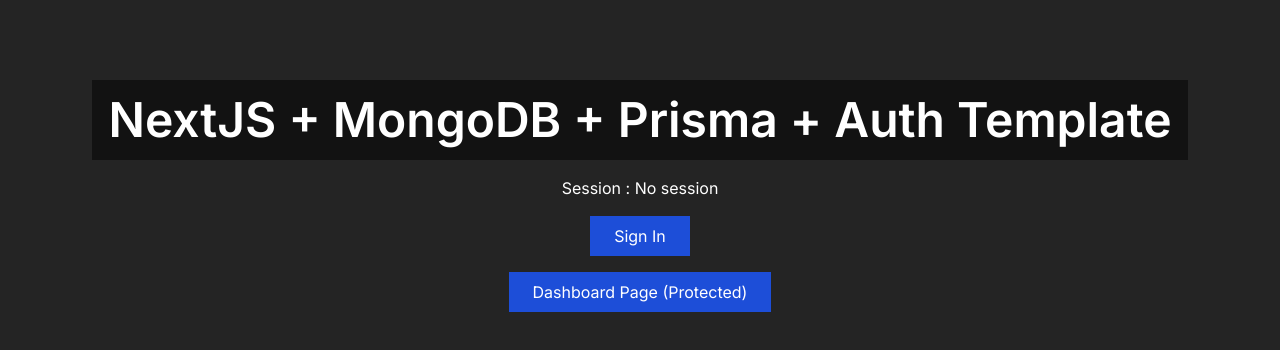
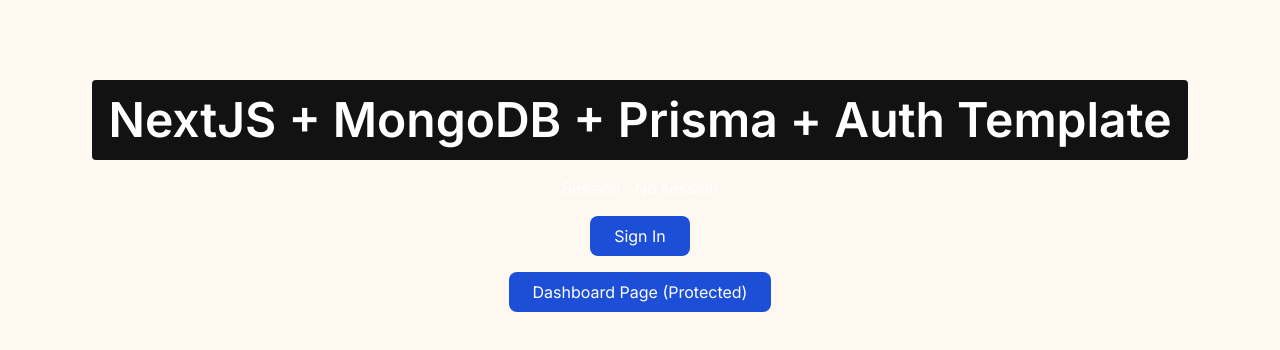
Before and after one commit to mmvergara/diwata-pet-overload, a Next.js app: page / in a window 1280 px wide. Shown: the top 350 px of the page. Built offline with nearby package versions, Linux system fonts and the light colour scheme; no server answers.

Commit message:
Add global CSS variables and base styles

```diff
--- a/app/globals.css
+++ b/app/globals.css
@@ -2,6 +2,89 @@
 @tailwind components;
 @tailwind utilities;
 
+@layer base {
+  :root {
+    --background: 0 0% 100%;
+    --foreground: 240 10% 3.9%;
+
+    --card: 0 0% 100%;
+    --card-foreground: 240 10% 3.9%;
+
+    --popover: 0 0% 100%;
+    --popover-foreground: 240 10% 3.9%;
+
+    --primary: 240 5.9% 10%;
+    --primary-foreground: 0 0% 98%;
+
+    --secondary: 240 4.8% 95.9%;
+    --secondary-foreground: 240 5.9% 10%;
+
+    --muted: 240 4.8% 95.9%;
+    --muted-foreground: 240 3.8% 46.1%;
+
+    --accent: 240 4.8% 95.9%;
+    --accent-foreground: 240 5.9% 10%;
+
+    --destructive: 0 84.2% 60.2%;
+    --destructive-foreground: 0 0% 98%;
+
+    --border: 240 5.9% 90%;
+    --input: 240 5.9% 90%;
+    --ring: 240 10% 3.9%;
+
+    --radius: 0.5rem;
+  }
+
+  .dark {
+    --background: 240 10% 3.9%;
+    --foreground: 0 0% 98%;
+
+    --card: 240 10% 3.9%;
+    --card-foreground: 0 0% 98%;
+
+    --popover: 240 10% 3.9%;
+    --popover-foreground: 0 0% 98%;
+
+    --primary: 0 0% 98%;
+    --primary-foreground: 240 5.9% 10%;
+
+    --secondary: 240 3.7% 15.9%;
+    --secondary-foreground: 0 0% 98%;
+
+    --muted: 240 3.7% 15.9%;
+    --muted-foreground: 240 5% 64.9%;
+
+    --accent: 240 3.7% 15.9%;
+    --accent-foreground: 0 0% 98%;
+
+    --destructive: 0 62.8% 30.6%;
+    --destructive-foreground: 0 0% 98%;
+
+    --border: 240 3.7% 15.9%;
+    --input: 240 3.7% 15.9%;
+    --ring: 240 4.9% 83.9%;
+  }
+}
+
+@layer base {
+  * {
+    @apply border-border;
+  }
+  body {
+    @apply bg-background text-foreground;
+  }
+}
+
 body {
-  background-color: hsl(0, 0%, 14%);
+  /* background-color: #6b240c; */
+  /* background-color: hsl(34, 100%, 97%); */
+  background-color: hsl(34, 100%, 97%);
 }
+
+.text-shadow {
+  text-shadow: 0 0 50px hsla(0, 0%, 0%, 0.4) !important;
+}
+
+.btn-shadow {
+  box-shadow: 0 1px 2px 0 rgba(0, 0, 0, 0.26);
+}
```
Also changed, not shown: components.json (added).
